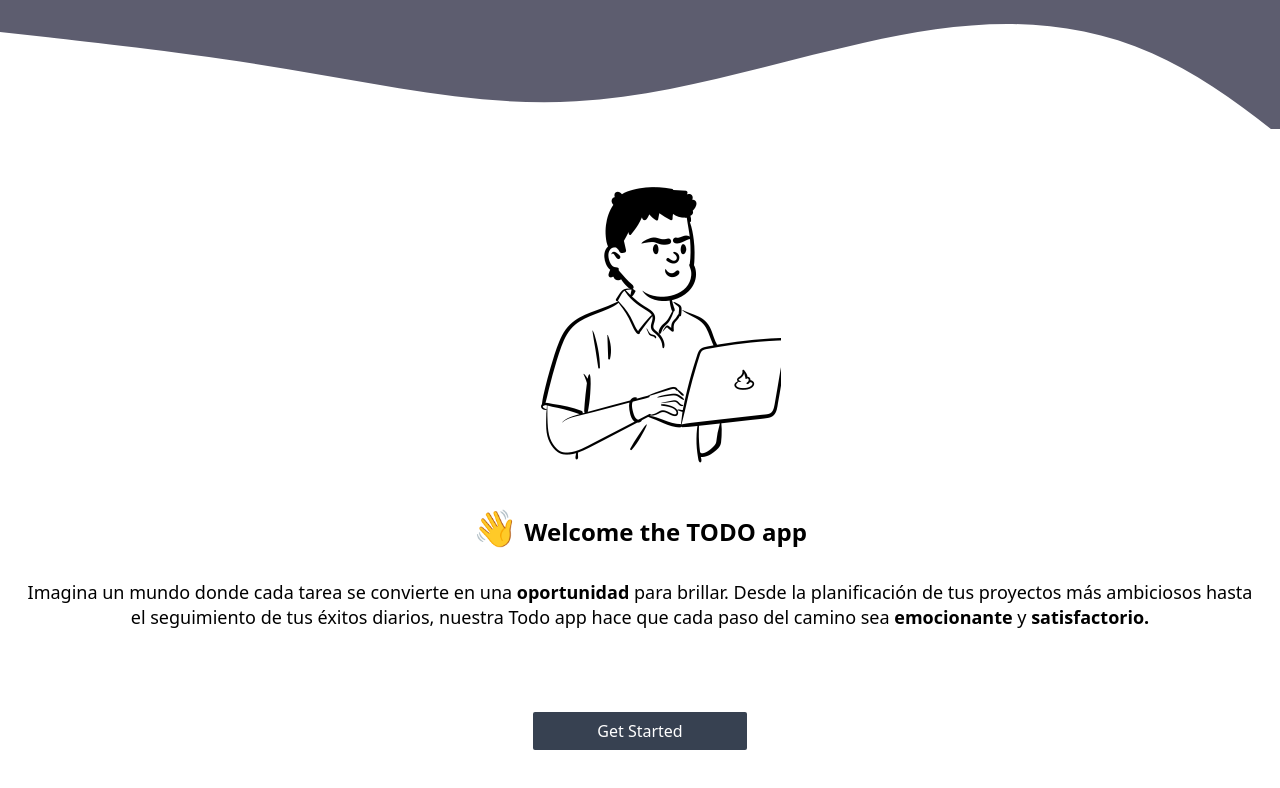
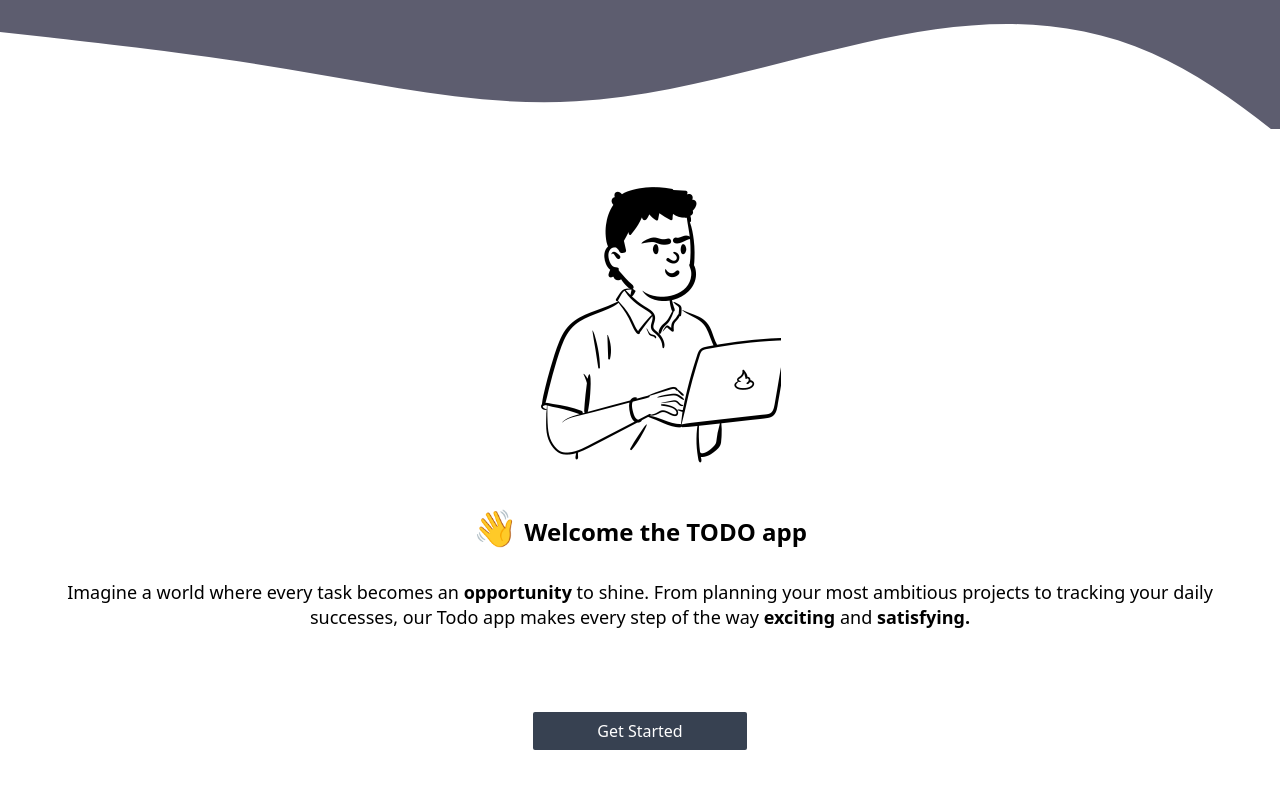
Before and after one commit to MateoRiosd93/todo-list, a React (Create React App) app: page / in a window 1280 px wide. Shown: the top 788 px of the page. Built offline with nearby package versions, Linux system fonts and the light colour scheme.

Commit message:
Se realiza ajuste en el mensaje del home, en ingles

```diff
--- a/src/components/views/home/Home.tsx
+++ b/src/components/views/home/Home.tsx
@@ -12,13 +12,12 @@ export function Home() {
                     <span className='text-4xl'>👋</span> Welcome the TODO app
                 </h4>
                 <p className='leading-snug text-center px-6 py-8 text-lg'>
-                    Imagina un mundo donde cada tarea se convierte en una
-                    <span className='font-bold'> oportunidad</span> para
-                    brillar. Desde la planificación de tus proyectos más
-                    ambiciosos hasta el seguimiento de tus éxitos diarios,
-                    nuestra Todo app hace que cada paso del camino sea
-                    <span className='font-bold'> emocionante</span> y
-                    <span className='font-bold'> satisfactorio.</span>
+                    Imagine a world where every task becomes an
+                    <span className='font-bold'> opportunity</span> to shine.
+                    From planning your most ambitious projects to tracking your
+                    daily successes, our Todo app makes every step of the way
+                    <span className='font-bold'> exciting</span> and
+                    <span className='font-bold'> satisfying.</span>
                 </p>
             </div>
             <div className='h-40 flex justify-center items-center '>
```
